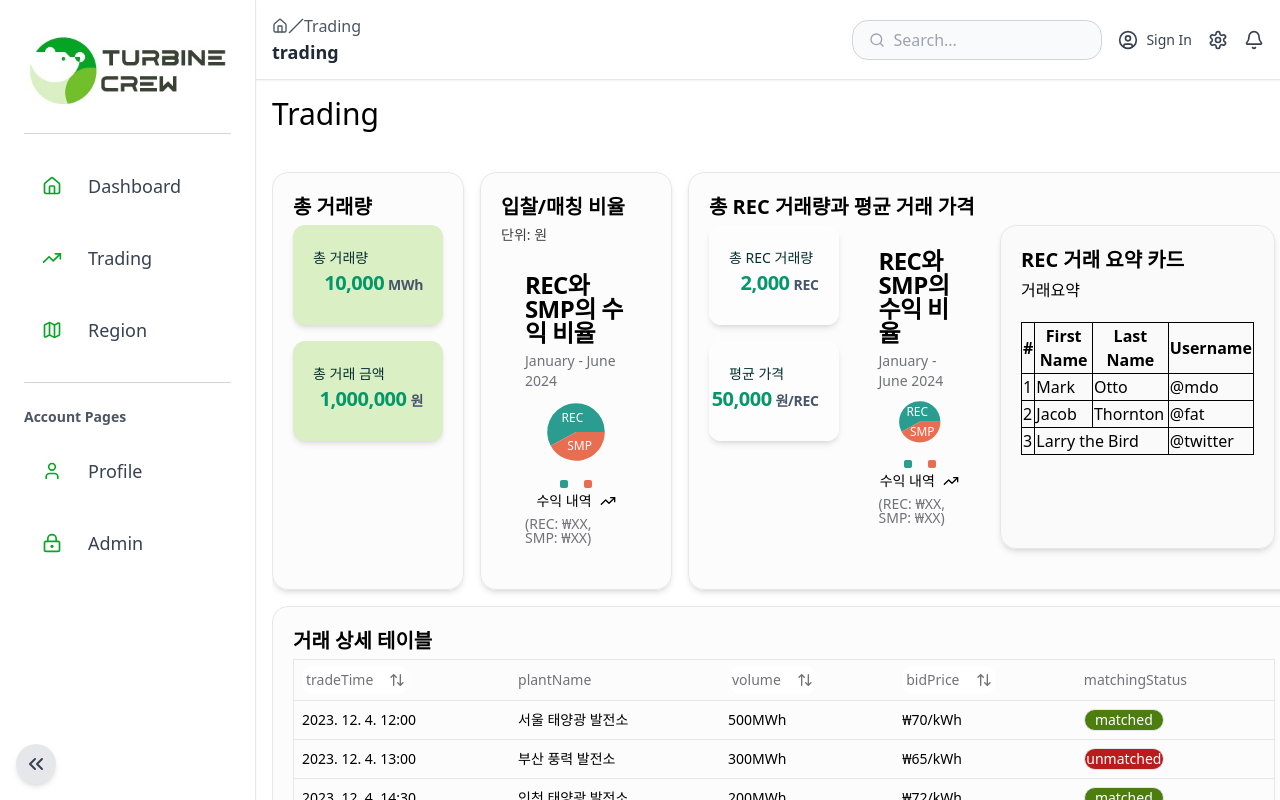
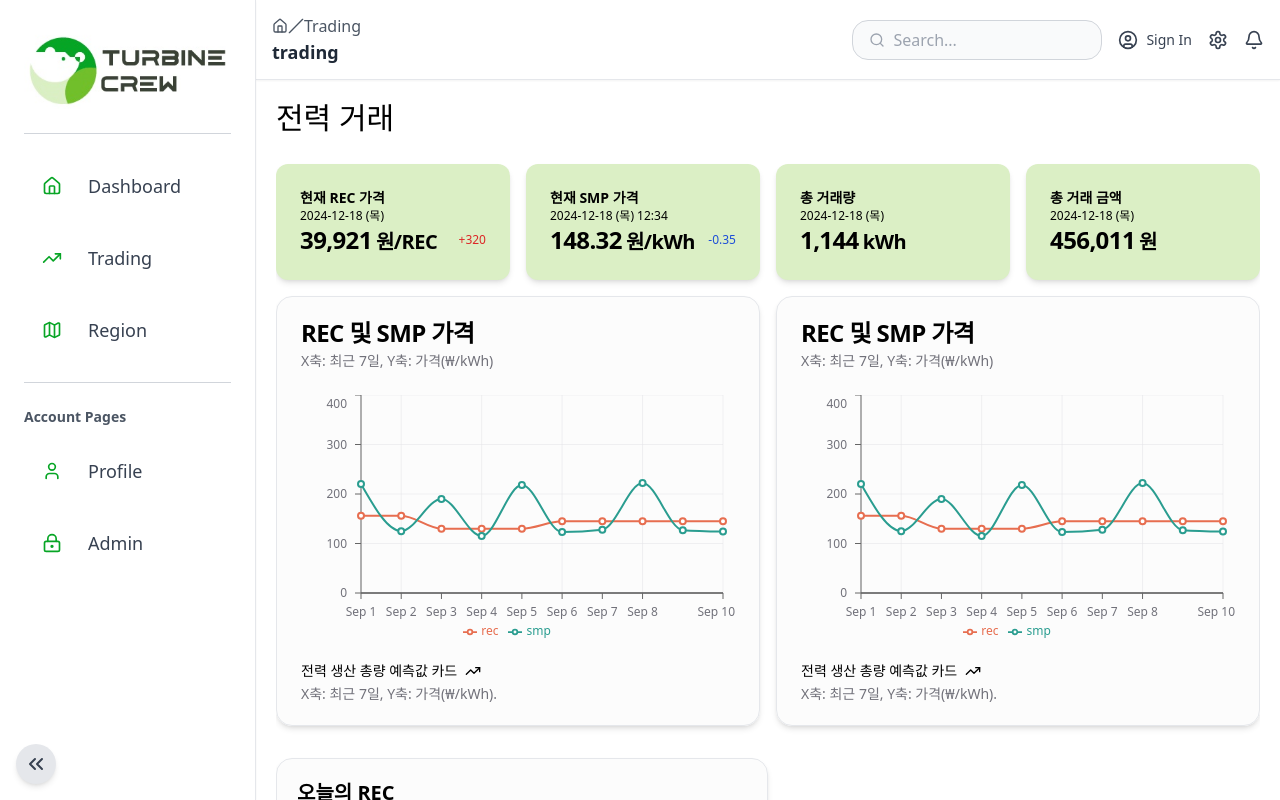
Before and after one commit to turbinecrew/turbin_electrical, a Next.js app: page /trading in a window 1280 px wide. Built offline with nearby package versions, Linux system fonts and the light colour scheme.

Commit message:
🎨 : trading 페이지 레이아웃 변경

```diff
--- a/src/app/(main)/trading/page.tsx
+++ b/src/app/(main)/trading/page.tsx
@@ -1,120 +1,188 @@
-import { TitleCard, MiniCard, TitleContent } from "@/common/components/card"
-import { BarChartComponent } from "@/shadcn/components/chart/bar"
+import {
+	TitleCard,
+	MiniCard,
+	TitleContent,
+	CardComponent,
+} from "@/common/components/card"
 import {
 	LineComponent,
 	PieComponent,
 } from "@/features/realtime/components/chart"
-import { TradingDataTable } from "@/features/realtime/components/trading-table"
 
 export default function Trading() {
+	const RECdata = [
+		{
+			_id: {
+				$oid: "676523b9c5bfa31e0b05c9be",
+			},
+			거래일: "2024.12.19(목)",
+			거래량: "143846",
+			평균가: "63104",
+			최고가: "65000",
+			최저가: "62000",
+			종가: "63000",
+			date: "2024-12-20 16:58:49",
+		},
+	]
+
 	return (
-		<div className="container m-4 flex h-screen w-full flex-col gap-4 overflow-y-auto">
-			<div className="mb-6 text-3xl">Trading</div>
+		<div className="page_container m-5 flex h-[full-20px] w-[full-20px] flex-col gap-7 overflow-y-auto">
+			<div className="text-3xl font-extralight">전력 거래</div>
+
+			<div className="page_content flex flex-col gap-8">
 				{/* ------top------ */}
-			<div className="grid h-fit grid-cols-5 gap-4">
-				<TitleCard className="col-span-1" title="총 거래량">
-					<TitleContent className="flex flex-col gap-4">
-						<MiniCard
-							isColored={true}
-							title="총 거래량"
-							value="10,000"
-							unit="MWh"
-						/>
-						<MiniCard
-							isColored={true}
-							title="총 거래 금액"
-							value="1,000,000"
-							unit="원"
-						/>
-					</TitleContent>
-				</TitleCard>
-				<TitleCard
-					className="col-span-1"
-					title="입찰/매칭 비율"
-					lowerTitle="단위: 원"
+				<div className="flex w-full flex-row gap-4">
+					<div className="flex w-1/2 flex-col gap-4">
+						<div className="flex w-full gap-4">
+							<div
+								className={
+									"w-full flex-col gap-2 rounded-xl bg-tbPastelGreen p-6 shadow-md"
+								}
 							>
-					<TitleContent className="">
-						<PieComponent />
-					</TitleContent>
-				</TitleCard>
-				<TitleCard
-					className="col-span-3"
-					title="총 REC 거래량과 평균 거래 가격"
+								<div className="text-sm font-semibold">현재 REC 가격</div>
+								<div className="text-xs font-light">2024-12-18 (목)</div>
+
+								<div className="flex items-center justify-between">
+									<div className="flex items-baseline gap-1">
+										<span className="scroll-m-20 text-2xl font-semibold tracking-tight">
+											39,921
+										</span>
+										<span className="scroll-m-20 text-xl font-semibold tracking-tight">
+											원/REC
+										</span>
+									</div>
+									<div className="text-xs text-red-600"> +320</div>
+								</div>
+							</div>
+							<div
+								className={
+									"w-full flex-col gap-2 rounded-xl bg-tbPastelGreen p-6 shadow-md"
+								}
 							>
-					<TitleContent className="grid grid-cols-4 gap-4">
-						<div className="col-span-1 flex flex-col gap-4 align-middle">
-							<MiniCard title="총 REC 거래량" value="2,000" unit="REC" />
-							<MiniCard title="평균 가격" value="50,000" unit="원/REC" />
+								<div className="text-sm font-semibold">현재 SMP 가격</div>
+								<div className="text-xs font-light">2024-12-18 (목) 12:34</div>
+
+								<div className="flex items-center justify-between gap-1">
+									<div className="flex items-baseline gap-1">
+										<span className="scroll-m-20 text-2xl font-semibold tracking-tight">
+											148.32
+										</span>
+										<span className="scroll-m-20 text-xl font-semibold tracking-tight">
+											원/kWh
+										</span>
 									</div>
-						<div className="col-span-1">
-							<PieComponent />
+									<div className="text-xs text-blue-700"> -0.35</div>
 								</div>
-						<TitleCard className="col-span-2" title="REC 거래 요약 카드">
-							거래요약
-							<table className="mt-5">
-								<thead>
-									<tr>
-										<th className="border border-black">#</th>
-										<th className="border border-black">First Name</th>
-										<th className="border border-black">Last Name</th>
-										<th className="border border-black">Username</th>
+							</div>
+						</div>
+						<CardComponent>
+							<LineComponent />
+						</CardComponent>
+					</div>
+					<div className="flex w-1/2 flex-col gap-4">
+						<div className="flex w-full gap-4">
+							<div
+								className={
+									"w-full flex-col gap-2 rounded-xl bg-tbPastelGreen p-6 shadow-md"
+								}
+							>
+								<div className="">
+									<div className="text-sm font-semibold">총 거래량</div>
+									<div className="text-xs font-light">2024-12-18 (목)</div>
+								</div>
+
+								<div className="flex items-center justify-between">
+									<div className="flex items-baseline gap-1">
+										<span className="scroll-m-20 text-2xl font-semibold tracking-tight">
+											1,144
+										</span>
+										<span className="scroll-m-20 text-xl font-semibold tracking-tight">
+											kWh
+										</span>
+									</div>
+								</div>
+							</div>
+							<div
+								className={
+									"w-full flex-col gap-2 rounded-xl bg-tbPastelGreen p-6 shadow-md"
+								}
+							>
+								<div className="text-sm font-semibold">총 거래 금액</div>
+								<div className="text-xs font-light">2024-12-18 (목)</div>
+
+								<div className="flex items-center justify-between">
+									<div className="flex items-baseline gap-1">
+										<span className="scroll-m-20 text-2xl font-semibold tracking-tight">
+											456,011
+										</span>
+										<span className="scroll-m-20 text-xl font-semibold tracking-tight">
+											원
+										</span>
+									</div>
+								</div>
+							</div>
+						</div>
+						<CardComponent>
+							<LineComponent />
+						</CardComponent>
+					</div>
+				</div>
+				{/* ------bottom------ */}
+				<div className="flex w-full flex-row gap-8">
+					<TitleCard className="flex w-1/2 gap-1" title="오늘의 REC">
+						<div className="w-full bg-[#72BF2C] text-center font-semibold text-white">
+							1REC=1MWh(가중치에 따라 변동)
+						</div>
+						<div className="flex items-center justify-between">
+							<div className="text-xs text-gray-500">
+								※ 매주 화,목요일 10 : 00 ~ 16 : 00 개장
+							</div>
+							<div className="text-xs text-gray-500">(단위:REC,원/REC)</div>
+						</div>
+						<table className="w-full">
+							<tbody className="border-collapse">
+								<tr className="w-full border-b border-t">
+									<th className="w-1/6 border-b border-t bg-gray-200 p-2">
+										거래일
+									</th>
+									<td className="w-2/6 border p-2">{RECdata[0].거래일}</td>
+									<th className="w-1/6 border bg-gray-200 p-2">거래량</th>
+									<td className="w-2/6 border-b border-t p-2">
+										{RECdata[0].거래량
+											.toString()
+											.replace(/\B(?<!\.\d*)(?=(\d{3})+(?!\d))/g, ",")}
+									</td>
 								</tr>
-								</thead>
-								<tbody>
-									<tr>
-										<td className="border border-black">1</td>
-										<td className="border border-black">Mark</td>
-										<td className="border border-black">Otto</td>
-										<td className="border border-black">@mdo</td>
+								<tr className="border-b">
+									<th className="border-b bg-gray-200 p-2">평균가</th>
+									<td className="border p-2">
+										{RECdata[0].평균가
+											.toString()
+											.replace(/\B(?<!\.\d*)(?=(\d{3})+(?!\d))/g, ",")}
+									</td>
+									<th className="border bg-gray-200 p-2">최고가</th>
+									<td className="border-b p-2">
+										{RECdata[0].최고가
+											.toString()
+											.replace(/\B(?<!\.\d*)(?=(\d{3})+(?!\d))/g, ",")}
+									</td>
 								</tr>
-									<tr>
-										<td className="border border-black">2</td>
-										<td className="border border-black">Jacob</td>
-										<td className="border border-black">Thornton</td>
-										<td className="border border-black">@fat</td>
-									</tr>
-									<tr>
-										<td className="border border-black">3</td>
-										<td className="border border-black" colSpan={2}>
-											Larry the Bird
+								<tr className="border-b">
+									<th className="border-b bg-gray-200 p-2">최저가</th>
+									<td className="border p-2">
+										{RECdata[0].최저가
+											.toString()
+											.replace(/\B(?<!\.\d*)(?=(\d{3})+(?!\d))/g, ",")}
 									</td>
-										<td className="border border-black">@twitter</td>
+									<th className="border bg-gray-200 p-2">종가</th>
+									<td className="border-b p-2">
+										{RECdata[0].종가
+											.toString()
+											.replace(/\B(?<!\.\d*)(?=(\d{3})+(?!\d))/g, ",")}
+									</td>
 								</tr>
 							</tbody>
 						</table>
-						</TitleCard>
-					</TitleContent>
-				</TitleCard>
-			</div>
-			{/* ------middle------ */}
-			<div className="h-fit">
-				<TitleCard title="거래 상세 테이블">
-					<TradingDataTable />
-				</TitleCard>
-			</div>
-			{/* ------bottom------ */}
-			<div className="h-fit">
-				<div className="grid h-[400px] grid-cols-2 gap-4">
-					<TitleCard
-						className="col-span-1"
-						title="시간대별 거래량 그래프"
-						lowerTitle="단위: 원"
-					>
-						<TitleContent className="flex flex-col gap-4">
-							<BarChartComponent />
-							막대그래프(Bar Chart): ● X축: 시간대. ● Y축: 거래량(MWh).
-						</TitleContent>
-					</TitleCard>
-					<TitleCard
-						className="col-span-1"
-						title=" SMP/REC 가격 그래프"
-						lowerTitle="단위: 원"
-					>
-						<TitleContent className="">
-							<LineComponent />
-							선형 그래프(Line Chart): ● X축: 시간대. ● Y축: 가격(₩). 두 개의
-							선(SMP, REC)을 색상으로 구분.
-						</TitleContent>
 					</TitleCard>
 				</div>
 			</div>
--- a/src/common/components/card/index.tsx
+++ b/src/common/components/card/index.tsx
@@ -1,14 +1,11 @@
 "use client"
 import * as React from "react"
 
-type CardContextType = {
+type CardPT = {
 	children?: React.ReactNode
 	className?: string
 	isColored?: boolean
 }
-type CardPT = CardContextType & React.PropsWithChildren<{}>
-
-const CardContext = React.createContext<CardContextType>({ isColored: false })
 
 const CardComponent = ({
 	children,
@@ -20,13 +17,11 @@ const CardComponent = ({
 		: "bg-[#FAFAFA] bg-opacity-50"
 
 	return (
-		<CardContext.Provider value={{ isColored }}>
-			<div
-				className={`border-1 rounded-2xl border shadow-md ${className} ${colorClass}`}
-			>
-				{children}
-			</div>
-		</CardContext.Provider>
+		<div
+			className={`border-1 rounded-2xl border shadow-md ${className} ${colorClass}`}
+		>
+			{children}
+		</div>
 	)
 }
 
@@ -71,12 +66,13 @@ type MiniCardPT = {
 	value: string | number
 	unit: string
 	isColored?: boolean
+	className?: string
 }
 
-const MiniCard = ({ title, value, unit, isColored }: MiniCardPT) => {
+const MiniCard = ({ title, value, unit, isColored, className }: MiniCardPT) => {
 	return (
 		<div
-			className={`h-[100px] flex-col rounded-xl p-5 shadow-md ${isColored ? "bg-tbPastelGreen" : "bg-white bg-opacity-50"}`}
+			className={`${className} h-[100px] flex-col rounded-xl p-5 shadow-md ${isColored ? "bg-tbPastelGreen" : "bg-white bg-opacity-50"}`}
 		>
 			<span className="text-sm font-light text-teal-950">{title}</span>
 			<div className="flex items-baseline justify-end gap-1">
--- a/src/features/realtime/components/chart/main-line-chart/mock.ts
+++ b/src/features/realtime/components/chart/main-line-chart/mock.ts
@@ -1,12 +1,12 @@
 export const chartData = [
-	{ date: "2024-09-01", smp: 220, rec: 130 },
-	{ date: "2024-09-02", smp: 125, rec: 235 },
-	{ date: "2024-09-03", smp: 190, rec: 240 },
-	{ date: "2024-09-04", smp: 115, rec: 320 },
-	{ date: "2024-09-05", smp: 218, rec: 225 },
-	{ date: "2024-09-06", smp: 123, rec: 232 },
-	{ date: "2024-09-07", smp: 128, rec: 138 },
-	{ date: "2024-09-08", smp: 222, rec: 129 },
-	{ date: "2024-09-09", smp: 127, rec: 137 },
-	{ date: "2024-09-10", smp: 124, rec: 233 },
+	{ date: "2024-09-01", smp: 220, rec: 156 },
+	{ date: "2024-09-02", smp: 125, rec: 156 },
+	{ date: "2024-09-03", smp: 190, rec: 130 },
+	{ date: "2024-09-04", smp: 115, rec: 130 },
+	{ date: "2024-09-05", smp: 218, rec: 130 },
+	{ date: "2024-09-06", smp: 123, rec: 145 },
+	{ date: "2024-09-07", smp: 128, rec: 145 },
+	{ date: "2024-09-08", smp: 222, rec: 145 },
+	{ date: "2024-09-09", smp: 127, rec: 145 },
+	{ date: "2024-09-10", smp: 124, rec: 145 },
 ]
```
Also changed, not shown: src/features/realtime/components/chart/main-line-chart/index.tsx (+0 -12 lines). Lines whose indentation alone changed are shown as unchanged.
